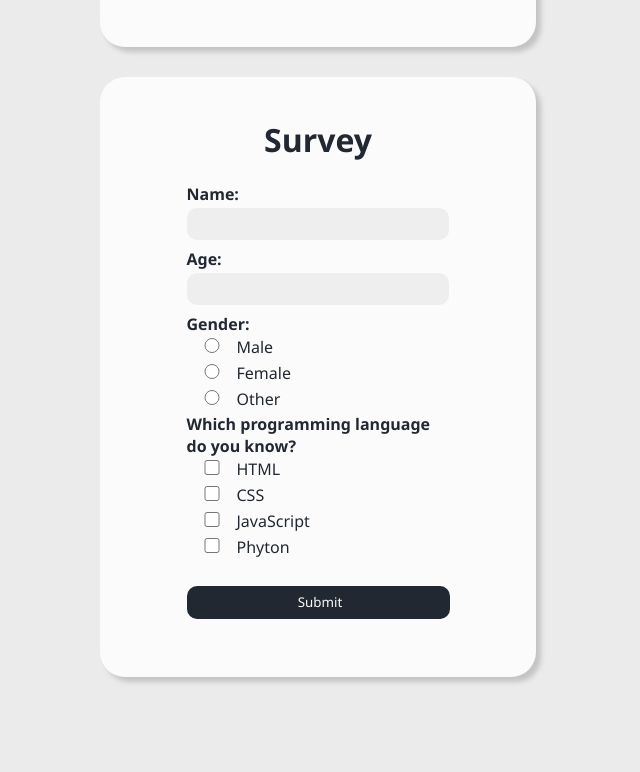
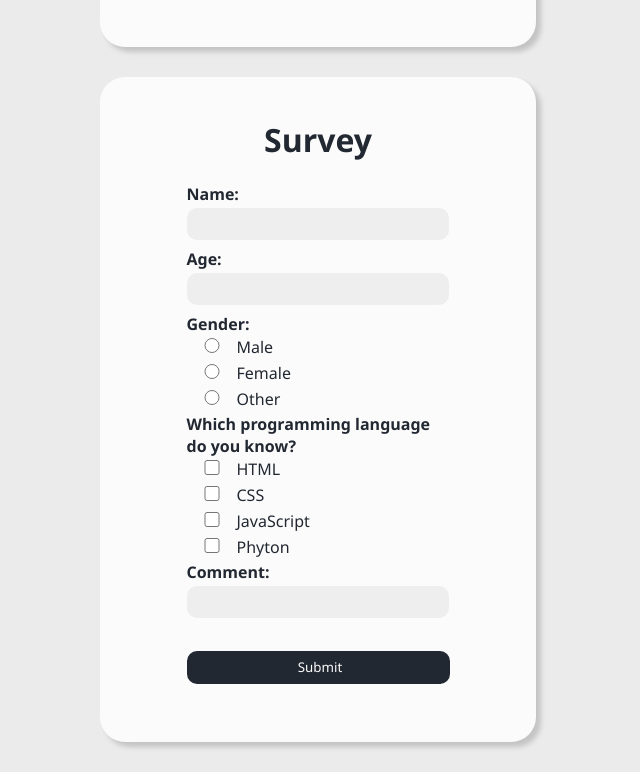
Before and after one commit to nininicole/intern.github.io, a plain HTML site: page week1/assignment2.html in a window 1280 px wide. Shown: the part 852-1624 px from the top of the page, without its empty margins (322-962 px from the left). Before the commit the page ends 1559 px from the top, so only its background shows below. Drawn offline with Linux system fonts and the light colour scheme.

Commit message:
Update assignment2.html

```diff
--- a/week1/assignment2.html
+++ b/week1/assignment2.html
@@ -83,6 +83,10 @@
             <br>
             <input type="checkbox" id="progLanguage" class="options">Phyton</input>
             <br>
+                <label for="comment">Comment:</label>
+            <br>
+            <input type="textarea" id="comment" class="comment"></input>
+            <br>
             <br>
             <input type="submit" value="Submit" class="btn">
             </form>
```
